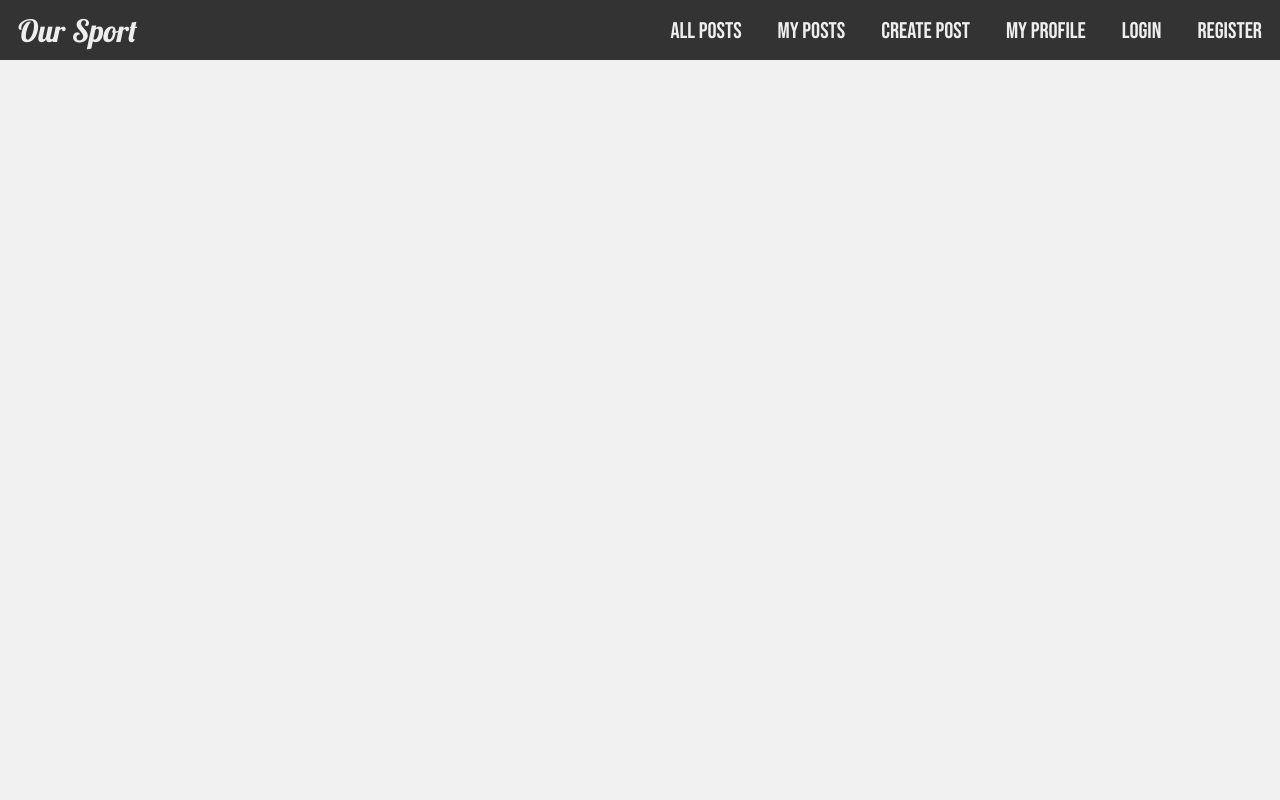
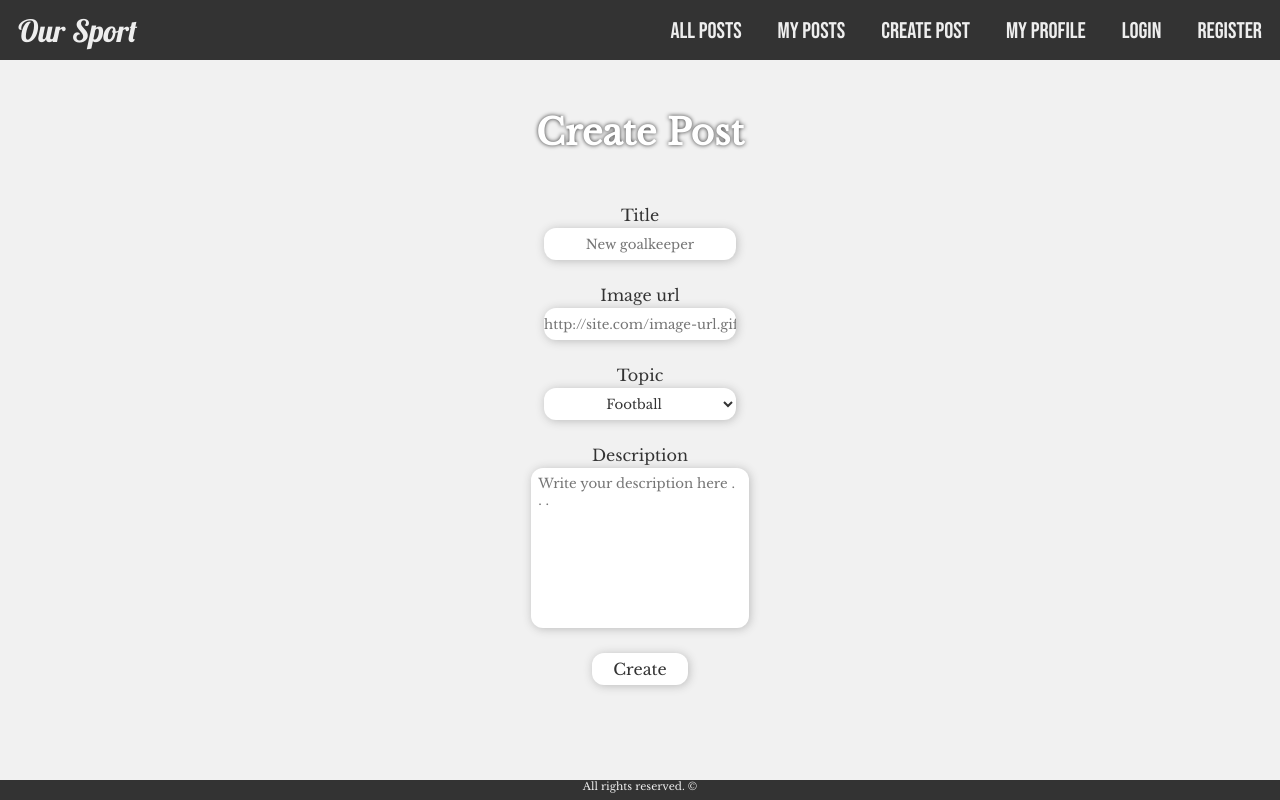
Before and after one commit to nikolay5r/our-sport-app, a React (Create React App) app: page /posts/create in a window 1280 px wide. Built offline with nearby package versions, Linux system fonts and the light colour scheme.

Commit message:
Create CreatePost component

```diff
--- a/src/App.js
+++ b/src/App.js
@@ -12,6 +12,7 @@ import Register from './components/Auth/Register';
 import AllPosts from './components/AllPosts/AllPosts'
 import MyPosts from './components/MyPosts/MyPosts';
 import MyProfile from './components/MyProfile/MyProfile';
+import CreatePost from './components/CreatePost';
 
 function App() {
     return (
@@ -26,6 +27,7 @@ function App() {
                 <Route path="/posts" element={<AllPosts />} />
                 <Route path="/posts/user/userId" element={<MyPosts />} />
                 <Route path="/profile/userId" element={<MyProfile />} />
+                <Route path="/posts/create" element={<CreatePost />} />
 
             </Routes>
 
--- /dev/null
+++ b/src/components/CreatePost.js
@@ -0,0 +1,27 @@
+export default function CreatePost() {
+    return (
+        <div class="page-content">
+            <h1 class="heading">Create Post</h1>
+            <div class="create">
+                <form action="">
+                    <label for="title">Title</label>
+                    <input type="text" name="title" id="title" placeholder="New goalkeeper" maxLength="20" />
+                    <label for="image-url">Image url</label>
+                    <input type="text" name="image-url" id="image-url" placeholder="http://site.com/image-url.gif" />
+                    <label for="topic">Topic</label>
+                    <select name="topic" id="topic">
+                        <option value="football">Football</option>
+                        <option value="volleyball">Volleyball</option>
+                        <option value="basketball">Basketball</option>
+                        <option value="tennis">Tennis</option>
+                        <option value="handball">Handball</option>
+                        <option value="swimming">Swimming</option>
+                    </select>
+                    <label for="description">Description</label>
+                    <textarea name="description" id="description" cols="30" rows="10" placeholder="Write your description here . . ." maxlength="200" ></textarea>
+                    <input type="submit" value="Create" />
+                </form>
+            </div>
+        </div>
+    )
+}
```
